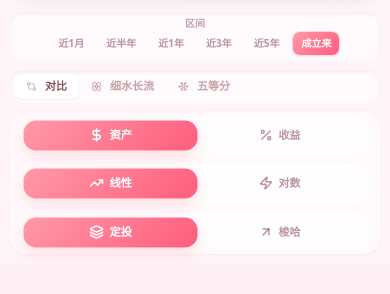
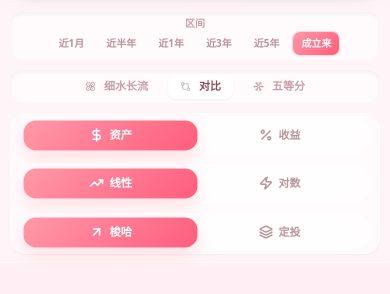
Before and after one commit to ctnnyy-oss/my-website, a React (Vite) app: page /#/tools/backtest in a window 390 px wide. Shown: the part 876-1170 px from the top of the page. Built offline with nearby package versions, Linux system fonts and the light colour scheme.

Commit message:
fix(backtest-v2): swap strategy toggle order and default to lump sum

```diff
--- a/src/pages/investment/backtest-v2/hooks/useBacktest.js
+++ b/src/pages/investment/backtest-v2/hooks/useBacktest.js
@@ -53,7 +53,7 @@ export const useBacktest = () => {
   // ==================== 显示模式 ====================
   const [activeTab, setActiveTab] = useState("A");
   const [viewMode, setViewMode] = useState("compare");
-  const [strategyMode, setStrategyMode] = useState("daily");
+  const [strategyMode, setStrategyMode] = useState("lumpSum");
   const [metricMode, setMetricMode] = useState("value");
   const [scaleMode, setScaleMode] = useState("linear");
 
@@ -113,7 +113,7 @@ export const useBacktest = () => {
     setRangeMode("since");
     setActiveTab("A");
     setViewMode("compare");
-    setStrategyMode("daily");
+    setStrategyMode("lumpSum");
     setMetricMode("value");
     setScaleMode("linear");
     setError(null);
--- a/src/pages/investment/backtest-v2/index.jsx
+++ b/src/pages/investment/backtest-v2/index.jsx
@@ -147,8 +147,9 @@ export default function BacktestV2({ onBack }) {
               ].map((mode) => (
                 <button
                   key={mode.id}
+                  data-view-mode={mode.id}
                   onClick={() => backtest.setViewMode(mode.id)}
-                  className={`px-3 py-1 rounded-lg text-[11px] font-bold flex items-center gap-2 transition-all ${
+                  className={`backtest-view-btn px-3 py-1 rounded-lg text-[11px] font-bold flex items-center gap-2 transition-all ${
                     backtest.viewMode === mode.id
                       ? "bg-white text-[#8B4F58] shadow-sm"
                       : "text-[#C5A0A6] hover:bg-white/30"
@@ -192,8 +193,8 @@ export default function BacktestV2({ onBack }) {
                   value={backtest.strategyMode}
                   onChange={backtest.setStrategyMode}
                   options={[
+                    { value: "lumpSum", label: "梭哈", icon: ArrowUpRight },
                     { value: "daily", label: "定投", icon: Layers },
-                    { value: "lumpSum", label: "梭哈", icon: ArrowUpRight },
                   ]}
                 />
               </div>
--- a/src/pages/investment/backtest-v2/styles.css
+++ b/src/pages/investment/backtest-v2/styles.css
@@ -317,9 +317,35 @@
     align-items: stretch;
   }
 
-  .backtest-range-options,
+  .backtest-range-options {
+    flex-wrap: wrap;
+  }
+
   .backtest-view-group {
-    flex-wrap: wrap;
+    display: flex;
+    flex-wrap: nowrap;
+    justify-content: center;
+    align-items: center;
+    gap: 8px;
+  }
+
+  .backtest-view-group .backtest-view-btn {
+    flex: 0 1 auto;
+    justify-content: center;
+    text-align: center;
+    min-width: 0;
+  }
+
+  .backtest-view-group .backtest-view-btn[data-view-mode="A"] {
+    order: 1;
+  }
+
+  .backtest-view-group .backtest-view-btn[data-view-mode="compare"] {
+    order: 2;
+  }
+
+  .backtest-view-group .backtest-view-btn[data-view-mode="B"] {
+    order: 3;
   }
 
   .backtest-toggle-group {
```
